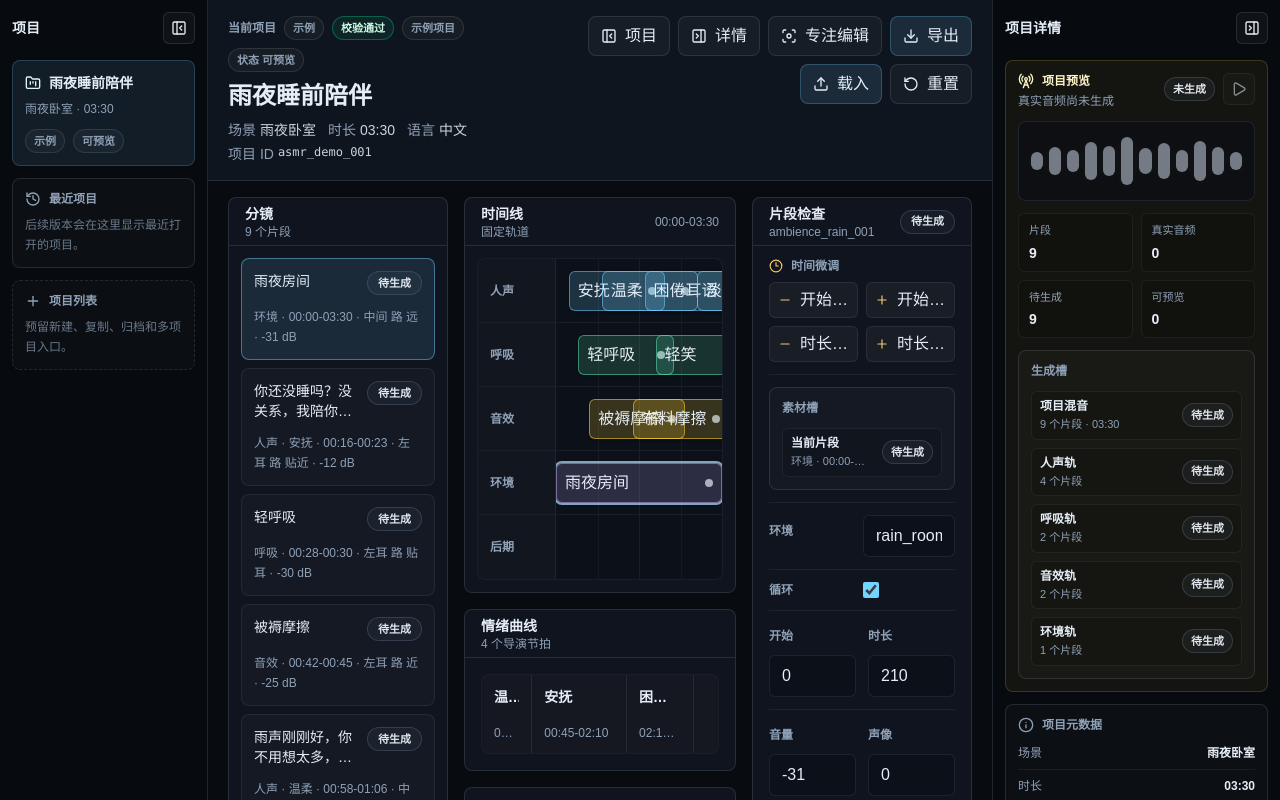
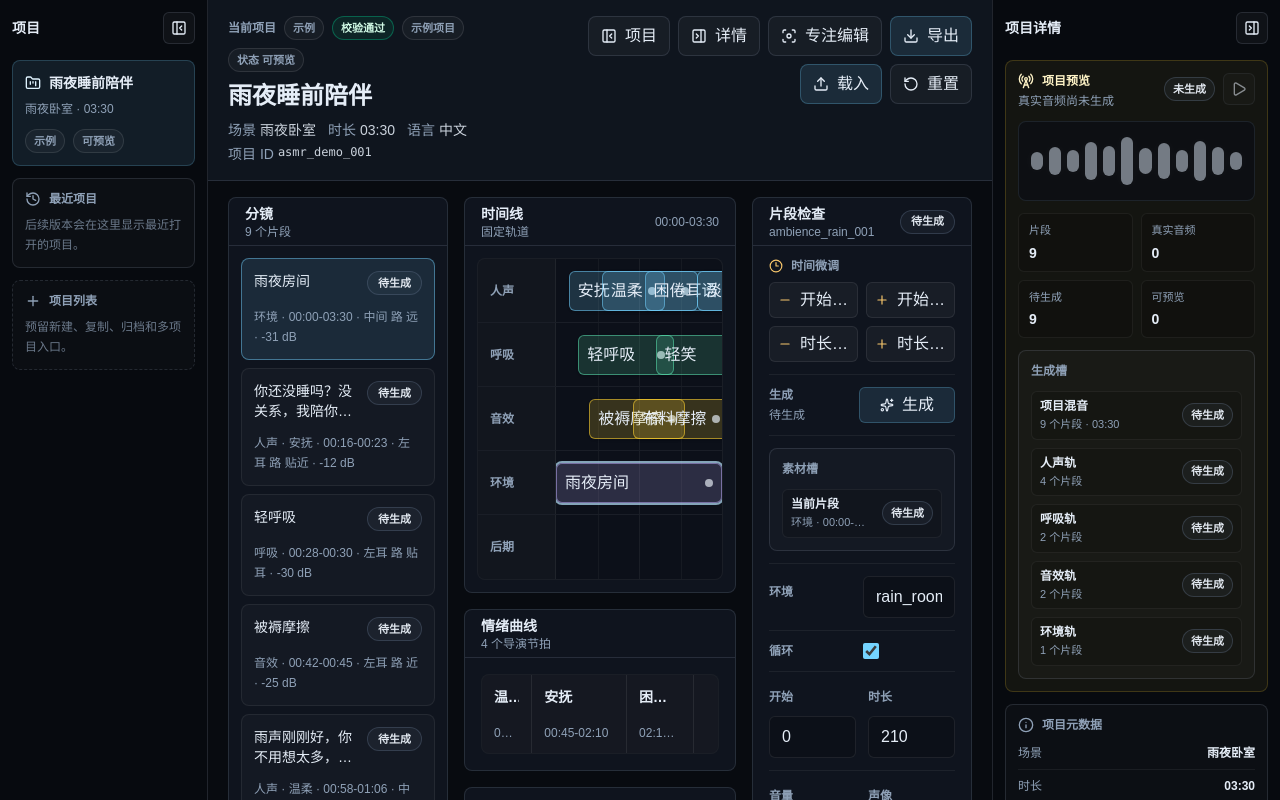
Before and after one commit to 128Ghe980/asmr_director, a Next.js app in the folder apps/web/: page / in a window 1280 px wide. Shown: the top 800 px of the page. Built offline with nearby package versions, Linux system fonts and the light colour scheme.

Commit message:
feat: wire mock generation controls

```diff
--- a/apps/web/src/components/studio/clip-inspector.tsx
+++ b/apps/web/src/components/studio/clip-inspector.tsx
@@ -4,12 +4,16 @@ import {
   Clock3,
   Ear,
   Heart,
+  LoaderCircle,
   Minus,
   MoveLeft,
   MoveRight,
   Pause,
   Plus,
+  RefreshCcw,
+  Sparkles,
   Volume1,
+  X,
   type LucideIcon,
 } from "lucide-react";
 
@@ -22,6 +26,7 @@ import type {
   ProjectValidationIssue,
 } from "@/lib/asmr/edit-project";
 import type { GenerationSlot } from "@/lib/asmr/generation-summary";
+import type { SelectedClipGenerationControl } from "@/lib/asmr/generation-view";
 import type { TimelineClip } from "@/lib/asmr/schema";
 import {
   getDistanceLabel,
@@ -38,8 +43,11 @@ import { StatusBadge } from "./status-badge";
 type ClipInspectorProps = {
   fieldValidationIssues: ClipFieldValidationIssues;
   selectedClip: TimelineClip | undefined;
+  selectedClipGeneration: SelectedClipGenerationControl;
   selectedClipSlot: GenerationSlot | undefined;
   onApplyDirectorPreset: (clipId: string, preset: DirectorPreset) => void;
+  onGenerateSelectedClip: () => void;
+  onCancelSelectedGeneration: () => void;
   onNudgeClipTiming: (clipId: string, nudge: ClipTimingNudge) => void;
   onUpdateClip: (clipId: string, patch: ClipPatch) => void;
 };
@@ -253,6 +261,70 @@ function TimingActionStrip({
   );
 }
 
+function GenerationActionPanel({
+  control,
+  onCancel,
+  onGenerate,
+}: {
+  control: SelectedClipGenerationControl;
+  onCancel: () => void;
+  onGenerate: () => void;
+}) {
+  const isCancel = control.action === "cancel";
+  const Icon = isCancel
+    ? X
+    : control.action === "regenerate" || control.action === "retry"
+      ? RefreshCcw
+      : Sparkles;
+  const progress = control.progress ?? 0;
+
+  return (
+    <div className="border-b border-white/[0.06] py-3">
+      <div className="flex items-center justify-between gap-3">
+        <div className="min-w-0">
+          <p className="text-xs font-semibold uppercase tracking-normal text-studio-muted">
+            生成
+          </p>
+          <p className="mt-1 truncate text-xs text-studio-muted">
+            {control.disabledReason ?? control.statusLabel}
+          </p>
+        </div>
+        <button
+          type="button"
+          disabled={control.disabled}
+          onClick={isCancel ? onCancel : onGenerate}
+          className="inline-flex h-9 min-w-24 items-center justify-center gap-2 rounded-md border border-sky-300/24 bg-sky-300/12 px-3 text-xs font-semibold text-sky-50 transition hover:bg-sky-300/18 disabled:cursor-not-allowed disabled:border-white/[0.08] disabled:bg-white/[0.035] disabled:text-studio-muted"
+        >
+          {control.action === "cancel" && control.progress !== undefined ? (
+            <LoaderCircle
+              className="h-3.5 w-3.5 animate-spin"
+              aria-hidden="true"
+            />
+          ) : (
+            <Icon className="h-3.5 w-3.5" aria-hidden="true" />
+          )}
+          <span>{control.label}</span>
+        </button>
+      </div>
+
+      {control.progress !== undefined ? (
+        <div className="mt-3 h-1.5 overflow-hidden rounded-full bg-white/[0.08]">
+          <div
+            className="h-full rounded-full bg-sky-300/80 transition-[width]"
+            style={{ width: `${Math.max(0, Math.min(100, progress))}%` }}
+          />
+        </div>
+      ) : null}
+
+      {control.error ? (
+        <p className="mt-2 text-xs leading-5 text-amber-100">
+          {control.error}
+        </p>
+      ) : null}
+    </div>
+  );
+}
+
 function FieldError({
   id,
   issues,
@@ -290,8 +362,11 @@ function parseNumericInput(value: string): number {
 export function ClipInspector({
   fieldValidationIssues,
   selectedClip,
+  selectedClipGeneration,
   selectedClipSlot,
   onApplyDirectorPreset,
+  onGenerateSelectedClip,
+  onCancelSelectedGeneration,
   onNudgeClipTiming,
   onUpdateClip,
 }: ClipInspectorProps) {
@@ -365,6 +440,12 @@ export function ClipInspector({
         ) : null}
 
         <TimingActionStrip onNudge={nudgeTiming} />
+
+        <GenerationActionPanel
+          control={selectedClipGeneration}
+          onCancel={onCancelSelectedGeneration}
+          onGenerate={onGenerateSelectedClip}
+        />
 
         {selectedClipSlot ? (
           <div className="border-b border-white/[0.06] py-3">
--- a/apps/web/src/components/studio/studio-app.tsx
+++ b/apps/web/src/components/studio/studio-app.tsx
@@ -14,6 +14,22 @@ import {
   type ClipPatch,
   type ClipTimingNudge,
 } from "@/lib/asmr/edit-project";
+import type {
+  GenerateClipReason,
+  GenerationJobUpdate,
+} from "@/lib/asmr/generation-bridge";
+import {
+  commitGenerationFailure,
+  commitGenerationSuccess,
+} from "@/lib/asmr/generation-project-state";
+import {
+  clearGenerationJob,
+  emptyGenerationRuntimeState,
+  upsertGenerationJob,
+} from "@/lib/asmr/generation-runtime";
+import { getGenerationView } from "@/lib/asmr/generation-view";
+import { createMockGenerationBridge } from "@/lib/asmr/mock-generation-bridge";
+import { resolveMockAssetUri } from "@/lib/asmr/mock-asset-resolver";
 import {
   clearSavedProject,
   loadSavedProject,
@@ -21,7 +37,6 @@ import {
   saveProject,
   serializeProject,
 } from "@/lib/asmr/project-persistence";
-import { getProjectPreviewSummary } from "@/lib/asmr/generation-summary";
 import { getProjectWorkspaceSummary } from "@/lib/asmr/project-summary";
 import type { AsmrProject } from "@/lib/asmr/schema";
 import { getValueLabel } from "@/lib/asmr/ui-copy";
@@ -97,6 +112,12 @@ export function StudioApp({ project }: StudioAppProps) {
   const [importError, setImportError] = useState<string>();
   const [restoreState, setRestoreState] = useState<"demo" | "restored">("demo");
   const skipNextSaveRef = useRef(false);
+  const bridgeRef = useRef(createMockGenerationBridge());
+  const audioRef = useRef<HTMLAudioElement | null>(null);
+  const generationReasonsRef = useRef<Record<string, GenerateClipReason>>({});
+  const [generationRuntimeState, setGenerationRuntimeState] = useState(
+    emptyGenerationRuntimeState,
+  );
   const clips = useMemo(() => flattenClips(editableProject), [editableProject]);
   const [selectedClipId, setSelectedClipId] = useState<string | undefined>(
     () => clips[0]?.id,
@@ -119,6 +140,8 @@ export function StudioApp({ project }: StudioAppProps) {
         : {},
     [activeClipId, editableProject, validationIssues],
   );
+  const selectedClipHasValidationIssues =
+    Object.keys(selectedClipValidationIssues).length > 0;
   const isDirty = useMemo(
     () => serializeProject(editableProject) !== serializeProject(project),
     [editableProject, project],
@@ -133,14 +156,22 @@ export function StudioApp({ project }: StudioAppProps) {
       }),
     [editableProject, isDirty, restoreState, validationIssues.length],
   );
-  const previewSummary = useMemo(
+  const generationView = useMemo(
     () =>
-      getProjectPreviewSummary({
+      getGenerationView({
         project: editableProject,
         selectedClip,
+        runtimeState: generationRuntimeState,
+        selectedClipHasValidationIssues,
       }),
-    [editableProject, selectedClip],
+    [
+      editableProject,
+      generationRuntimeState,
+      selectedClip,
+      selectedClipHasValidationIssues,
+    ],
   );
+  const previewSummary = generationView.preview;
 
   useEffect(() => {
     let isCancelled = false;
@@ -189,6 +220,129 @@ export function StudioApp({ project }: StudioAppProps) {
     }
   }, [editableProject, hasLoadedStorage]);
 
+  useEffect(() => {
+    return () => {
+      audioRef.current?.pause();
+    };
+  }, []);
+
+  function clearGenerationSession() {
+    const jobIds = new Set([
+      ...Object.keys(generationReasonsRef.current),
+      ...Object.keys(generationRuntimeState.jobsById),
+    ]);
+
+    for (const jobId of jobIds) {
+      void bridgeRef.current.cancelGeneration(jobId);
+    }
+
+    generationReasonsRef.current = {};
+    setGenerationRuntimeState(emptyGenerationRuntimeState);
+    audioRef.current?.pause();
+    audioRef.current = null;
+  }
+
+  function handleGenerationUpdate(update: GenerationJobUpdate) {
+    if (update.type === "snapshot") {
+      setGenerationRuntimeState((current) =>
+        upsertGenerationJob(current, update.job),
+      );
+      return;
+    }
+
+    if (update.type === "succeeded") {
+      setEditableProject((currentProject) =>
+        commitGenerationSuccess(currentProject, update.job.clipId, update.asset),
+      );
+      setGenerationRuntimeState((current) =>
+        clearGenerationJob(current, update.job.jobId),
+      );
+      delete generationReasonsRef.current[update.job.jobId];
+      return;
+    }
+
+    if (update.type === "failed") {
+      const reason =
+        generationReasonsRef.current[update.job.jobId] ?? "generate";
+
+      setEditableProject((currentProject) =>
+        commitGenerationFailure(currentProject, update.job.clipId, {
+          reason,
+          error: update.error,
+        }),
+      );
+      setGenerationRuntimeState((current) =>
+        clearGenerationJob(current, update.job.jobId),
+      );
+      delete generationReasonsRef.current[update.job.jobId];
+      return;
+    }
+
+    setGenerationRuntimeState((current) =>
+      clearGenerationJob(current, update.job.jobId),
+    );
+    delete generationReasonsRef.current[update.job.jobId];
+  }
+
+  function handleGenerateSelectedClip() {
+    if (!selectedClip || generationView.selectedClipControl.disabled) {
+      return;
+    }
+
+    const action = generationView.selectedClipControl.action;
+    const reason: GenerateClipReason =
+      action === "retry"
+        ? "retry"
+        : action === "regenerate"
+          ? "regenerate"
+          : "generate";
+    let didFinishBeforeStart = false;
+
+    void bridgeRef.current
+      .generateClip(
+        {
+          project: editableProject,
+          clipId: selectedClip.id,
+          reason,
+        },
+        (update) => {
+          generationReasonsRef.current[update.job.jobId] = reason;
+          handleGenerationUpdate(update);
+
+          if (update.type !== "snapshot") {
+            didFinishBeforeStart = true;
+          }
+        },
+      )
+      .then((started) => {
+        if (!didFinishBeforeStart) {
+          generationReasonsRef.current[started.jobId] = reason;
+        }
+      });
+  }
+
+  function handleCancelSelectedGeneration() {
+    const jobId = generationView.selectedClipControl.jobId;
+
+    if (!jobId) {
+      return;
+    }
+
+    void bridgeRef.current.cancelGeneration(jobId);
+  }
+
+  function handlePlaySelectedClip() {
+    const resolvedUri = resolveMockAssetUri(generationView.selectedClipPreview.uri);
+
+    if (!resolvedUri) {
+      return;
+    }
+
+    audioRef.current?.pause();
+    audioRef.current = new Audio(resolvedUri);
+    void audioRef.current.play();
+  }
+
   function handleUpdateClip(clipId: string, patch: ClipPatch) {
     setEditableProject((currentProject) =>
       updateClipInProject(currentProject, clipId, patch),
@@ -218,6 +372,7 @@ export function StudioApp({ project }: StudioAppProps) {
       return;
     }
 
+    clearGenerationSession();
     setEditableProject(importedProject.project);
     setSelectedClipId(flattenClips(importedProject.project)[0]?.id);
     setRestoreState("restored");
@@ -237,6 +392,7 @@ export function StudioApp({ project }: StudioAppProps) {
 
       return project;
     });
+    clearGenerationSession();
     setSelectedClipId(flattenClips(project)[0]?.id);
     setRestoreState("demo");
     setImportError(undefined);
@@ -247,8 +403,10 @@ export function StudioApp({ project }: StudioAppProps) {
       importError={importError}
       summary={workspaceSummary}
       preview={previewSummary}
+      selectedClipPreview={generationView.selectedClipPreview}
       onExportJson={() => exportProjectJson(editableProject)}
       onImportJson={handleImportJson}
+      onPlaySelectedClip={handlePlaySelectedClip}
       onResetDemo={handleResetDemo}
     >
       <div className="grid min-w-0 gap-4 xl:grid-cols-[minmax(220px,0.86fr)_minmax(0,1.26fr)_minmax(220px,0.86fr)]">
@@ -274,8 +432,11 @@ export function StudioApp({ project }: StudioAppProps) {
           <ClipInspector
             fieldValidationIssues={selectedClipValidationIssues}
             selectedClip={selectedClip}
+            selectedClipGeneration={generationView.selectedClipControl}
             selectedClipSlot={previewSummary.selectedClipSlot}
             onApplyDirectorPreset={handleApplyDirectorPreset}
+            onGenerateSelectedClip={handleGenerateSelectedClip}
+            onCancelSelectedGeneration={handleCancelSelectedGeneration}
             onNudgeClipTiming={handleNudgeClipTiming}
             onUpdateClip={handleUpdateClip}
           />
```
Also changed, not shown: apps/web/src/components/studio/preview-layer-panel.tsx (+21 -5 lines), apps/web/src/components/studio/project-details-dock.tsx (+10 -1 lines), apps/web/src/components/studio/project-workspace.tsx (+7 -0 lines).
